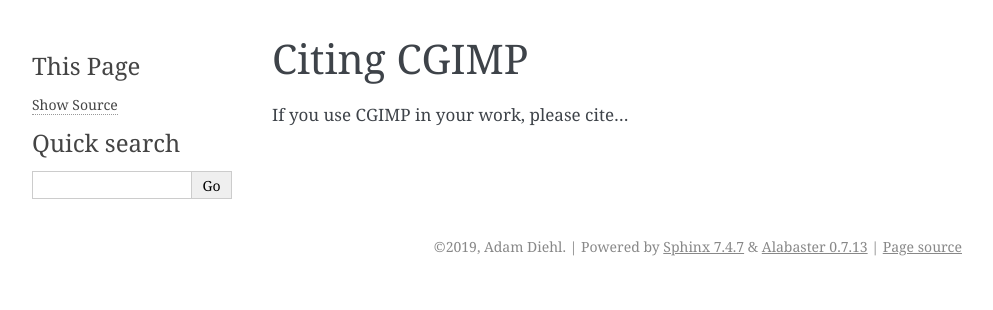
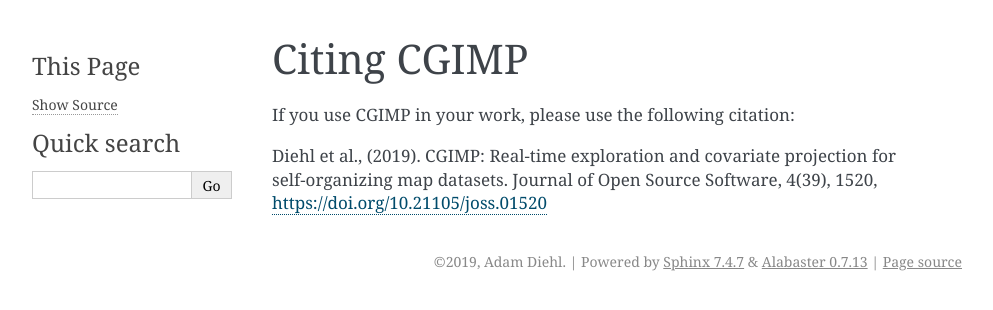
Before and after one commit to Boyle-Lab/CGIMP, a Sphinx documentation site: the page built from docs/source/citing.rst, in a window 1280 px wide. Shown: the top 310 px of the page, without its empty margins (148-1141 px from the left). Built offline with Sphinx 7.4.7, drawn with Linux system fonts in a browser that asks for light colours.

Commit message:
Added citations to README.md and documentation.

```diff
--- a/docs/source/citing.rst
+++ b/docs/source/citing.rst
@@ -1,4 +1,6 @@
 Citing CGIMP
 ============
 
-If you use CGIMP in your work, please cite...
+If you use CGIMP in your work, please use the following citation:
+
+Diehl et al., (2019). CGIMP: Real-time exploration and covariate projection for self-organizing map datasets. Journal of Open Source Software, 4(39), 1520, https://doi.org/10.21105/joss.01520
```
Also changed, not shown: README.md (+4 -2 lines).
